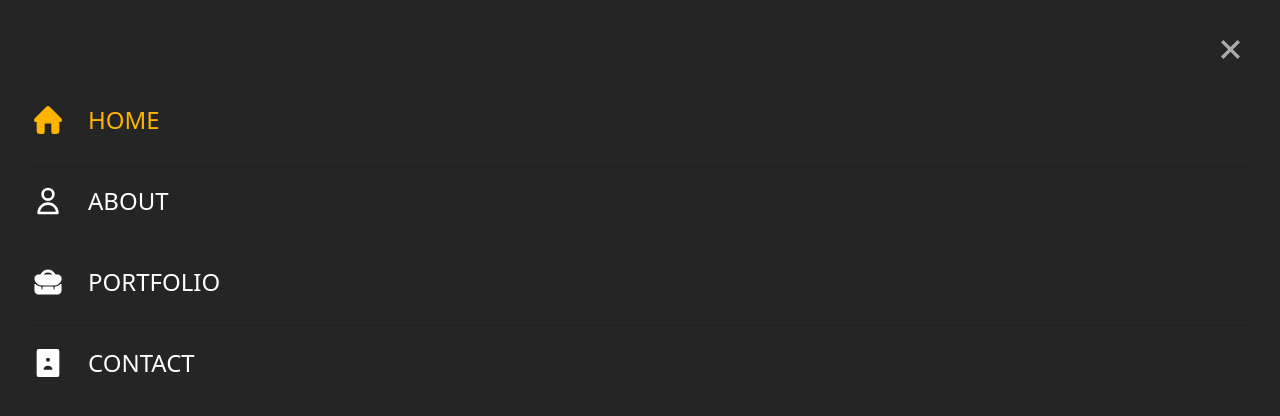
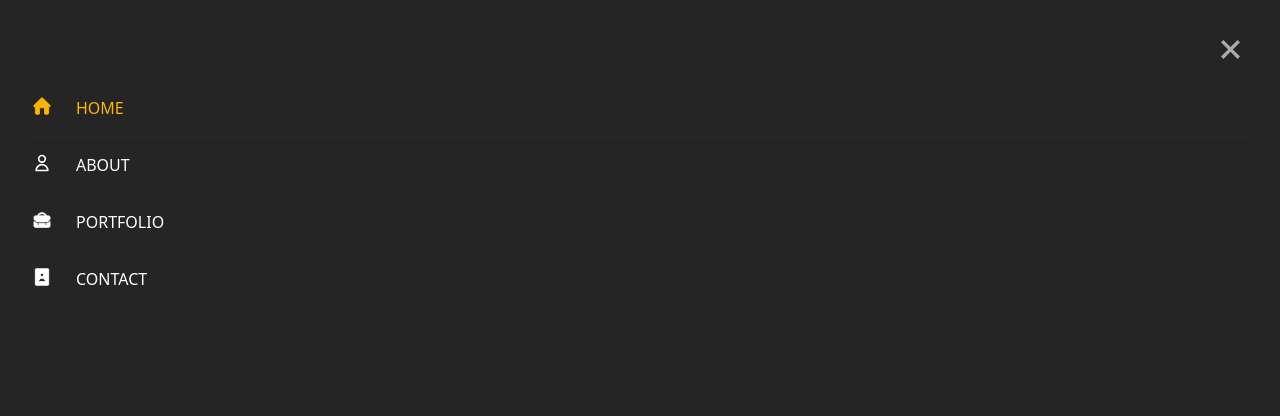
Before and after one commit to Rasikhkp/portfolio, a React (Vite) app: page /nav in a window 1280 px wide. Shown: the top 416 px of the page. Built offline with nearby package versions, Linux system fonts and the light colour scheme.

Commit message:
Revert "feat: Navigation for tablet screen"
This reverts commit af95fe66a354e4012844777284a20ffcefe9d08d.

```diff
--- a/src/pages/Nav.tsx
+++ b/src/pages/Nav.tsx
@@ -6,8 +6,8 @@ const Nav = () => {
 			<img className="absolute top-10 right-10" src={x} alt="" />
 
 			<div className="px-8 pt-20">
-				<div className="flex gap-6 border-b text-[#FFB400]  min-[577px]:py-6 border-[#292929] py-4">
-					<div className="min-[577px]:w-8 w-5 transition-all">
+				<div className="flex gap-6 border-b text-[#FFB400] border-[#292929] py-4">
+					<div className="w-5">
 						<svg
 							fill="#FFB400"
 							viewBox="0 0 24 24"
@@ -26,11 +26,11 @@ const Nav = () => {
 							</g>
 						</svg>
 					</div>
-					<div className="min-[577px]:text-2xl transition-all">HOME</div>
+					<div>HOME</div>
 				</div>
 
-				<div className="flex gap-6 border-b border-[#292929] min-[577px]:py-6  py-4">
-					<div className="min-[577px]:w-8 w-5 transition-all">
+				<div className="flex gap-6 border-b border-[#292929] py-4">
+					<div className="w-5">
 						<svg
 							viewBox="0 0 24 24"
 							fill="none"
@@ -62,11 +62,11 @@ const Nav = () => {
 							</g>
 						</svg>
 					</div>
-					<div className="min-[577px]:text-2xl transition-all">ABOUT</div>
+					<div>ABOUT</div>
 				</div>
 
-				<div className="flex gap-6 border-b border-[#292929] min-[577px]:py-6  py-4">
-					<div className="min-[577px]:w-8 w-5 transition-all">
+				<div className="flex gap-6 border-b border-[#292929] py-4">
+					<div className="w-5">
 						<svg
 							fill="#ffffff"
 							version="1.1"
@@ -91,11 +91,11 @@ const Nav = () => {
 							</g>
 						</svg>
 					</div>
-					<div className="min-[577px]:text-2xl transition-all">PORTFOLIO</div>
+					<div>PORTFOLIO</div>
 				</div>
 
-				<div className="flex gap-6 border-b border-[#292929] min-[577px]:py-6  py-4">
-					<div className="min-[577px]:w-8 w-5 transition-all">
+				<div className="flex gap-6 border-b border-[#292929] py-4">
+					<div className="w-5">
 						<svg
 							fill="#ffffff"
 							viewBox="0 0 24 24"
@@ -113,7 +113,7 @@ const Nav = () => {
 							</g>
 						</svg>
 					</div>
-					<div className="min-[577px]:text-2xl transition-all">CONTACT</div>
+					<div>CONTACT</div>
 				</div>
 			</div>
 		</div>
```
